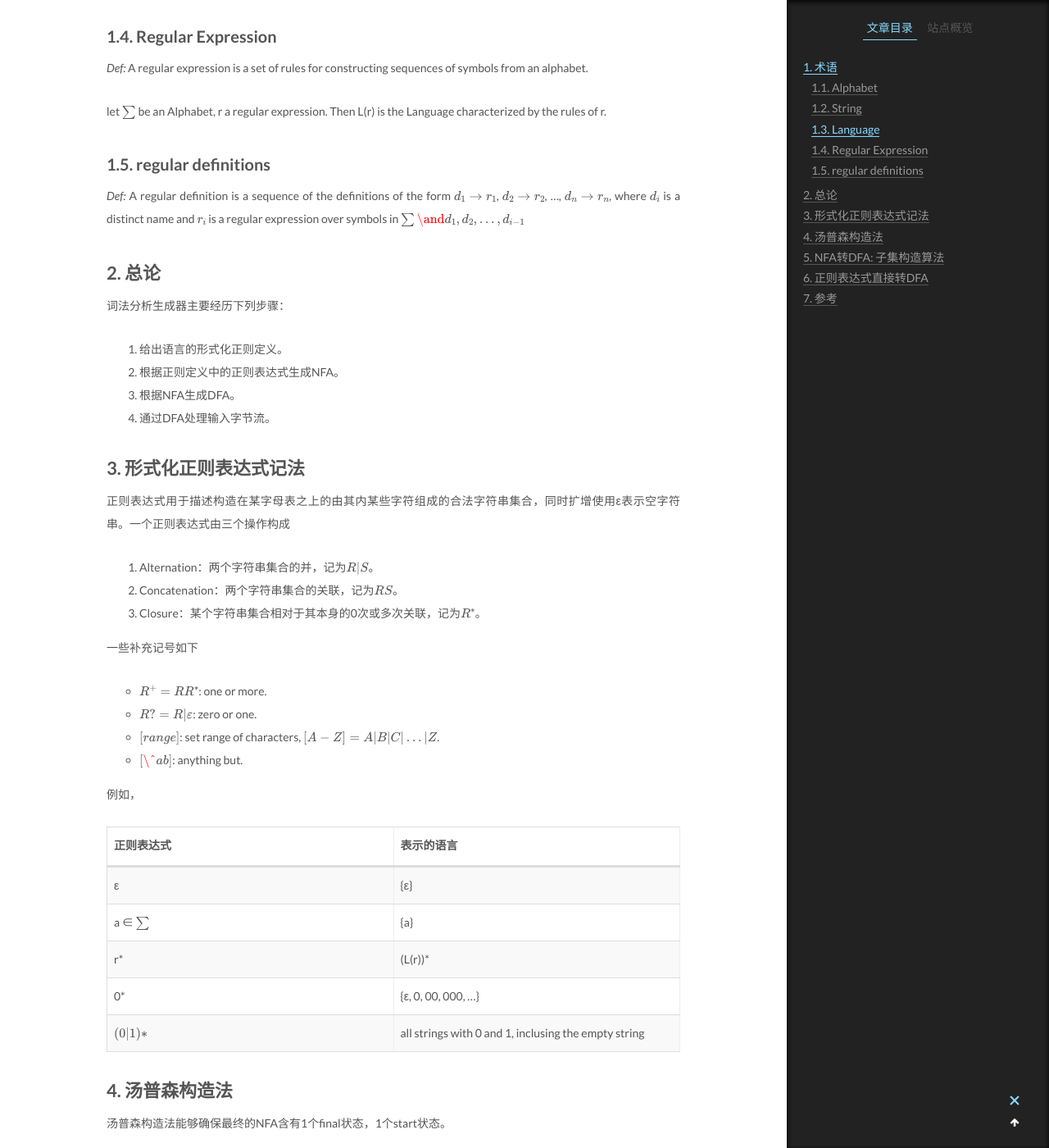
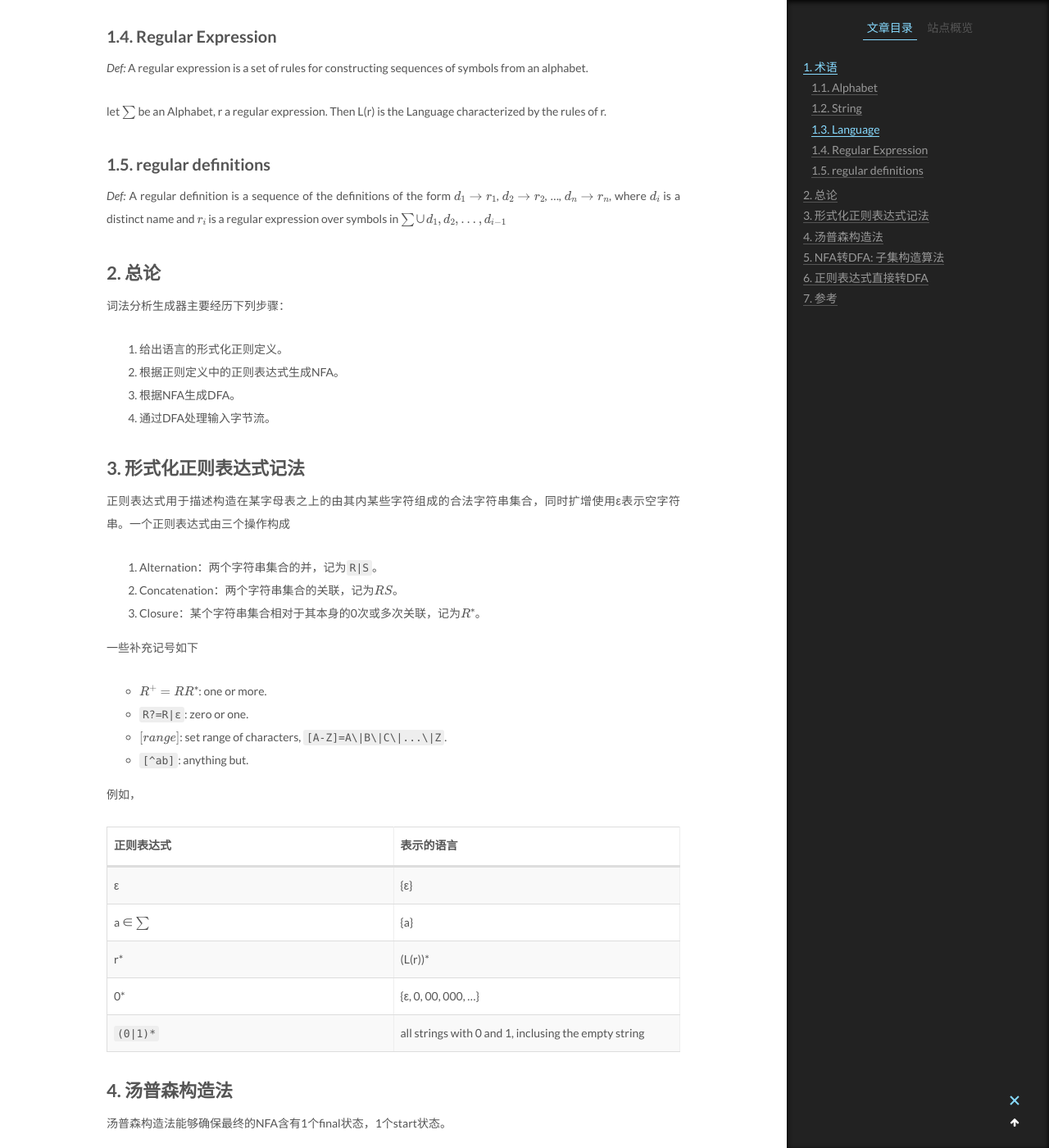
Before and after one commit to Willendless/willendless.github.io, a Jekyll site: the page built from _posts/2021-1-14-词法分析.md, in a window 1280 px wide and 1400 px high, scrolled down 709 px. Shown: the whole window at 82% size. Built offline with Jekyll 4.4.1, drawn with Linux system fonts in a browser that asks for light colours; formulas are drawn with MathJax 3; comment, search, counter and statistics services are not loaded.

Commit message:
chore: update format

```diff
--- a/_posts/2021-1-14-词法分析.md
+++ b/_posts/2021-1-14-词法分析.md
@@ -30,7 +30,7 @@ let $\sum$ be an Alphabet, r a regular expression. Then L(r) is the Language cha
 
 ### 1.5. regular definitions
 
-*Def:* A regular definition is a sequence of the definitions of the form $d_1 \to r_1$, $d_2 \to r_2$, ..., $d_n \to r_n$, where $d_i$ is a distinct name and $r_i$ is a regular expression over symbols in $\sum\and \{d_1, d_2, ..., d_{i-1}\}$
+*Def:* A regular definition is a sequence of the definitions of the form $d_1 \to r_1$, $d_2 \to r_2$, ..., $d_n \to r_n$, where $d_i$ is a distinct name and $r_i$ is a regular expression over symbols in $\sum$∪$\{d_1, d_2, ..., d_{i-1}\}$
 
 ## 2. 总论
 
@@ -45,16 +45,16 @@ let $\sum$ be an Alphabet, r a regular expression. Then L(r) is the Language cha
 
 正则表达式用于描述构造在某字母表之上的由其内某些字符组成的合法字符串集合，同时扩增使用ε表示空字符串。一个正则表达式由三个操作构成
 
-1. Alternation：两个字符串集合的并，记为$R\|S$。
+1. Alternation：两个字符串集合的并，记为`R|S`。
 2. Concatenation：两个字符串集合的关联，记为$RS$。
 3. Closure：某个字符串集合相对于其本身的0次或多次关联，记为$R^*$。
 
 一些补充记号如下
 
 + $R^{+}=RR^{*}$: one or more.
-+ $R?=R\|ε$: zero or one.
-+ $[range]$: set range of characters, $[A-Z]=A\|B\|C\|...\|Z$.
-+ $[\^ab]$: anything but.
++ `R?=R|ε`: zero or one.
++ $[range]$: set range of characters, `[A-Z]=A\|B\|C\|...\|Z`.
++ `[^ab]`: anything but.
 
 例如，
 
@@ -64,7 +64,7 @@ let $\sum$ be an Alphabet, r a regular expression. Then L(r) is the Language cha
 |a ∈ $\sum$|{a}|
 |r*|(L(r))*|
 |0*|{ε, 0, 00, 000, ...}|
-|$(0\|1)*$|all strings with 0 and 1, inclusing the empty string|
+|`(0|1)*`|all strings with 0 and 1, inclusing the empty string|
 
 ## 4. 汤普森构造法
 
```
